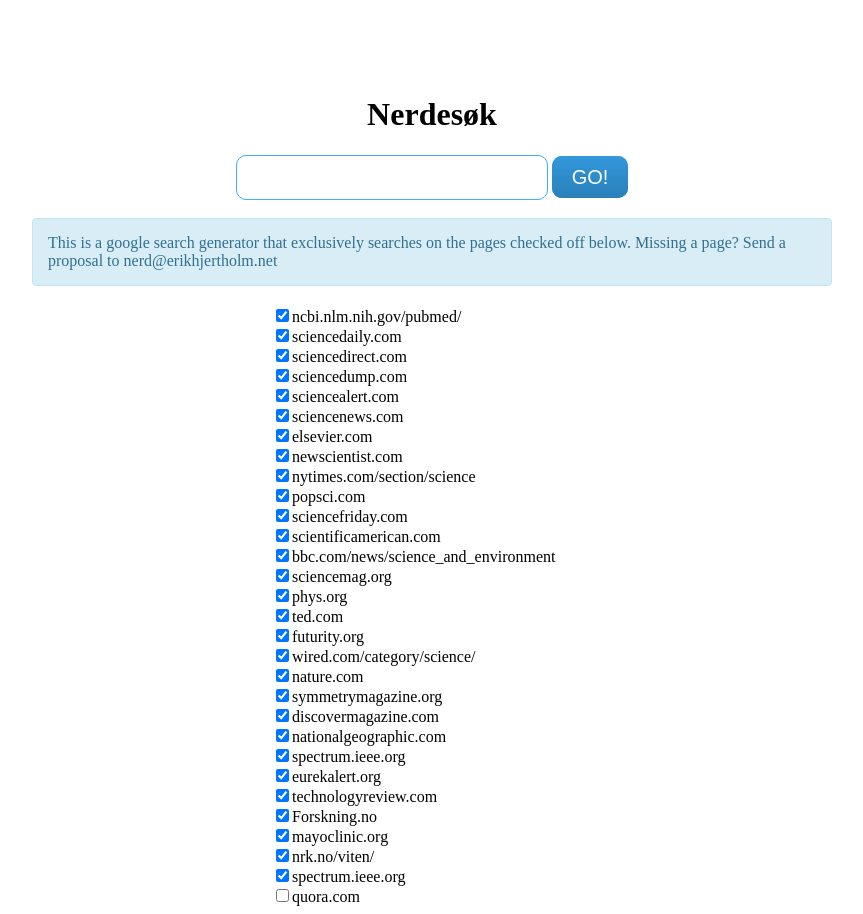
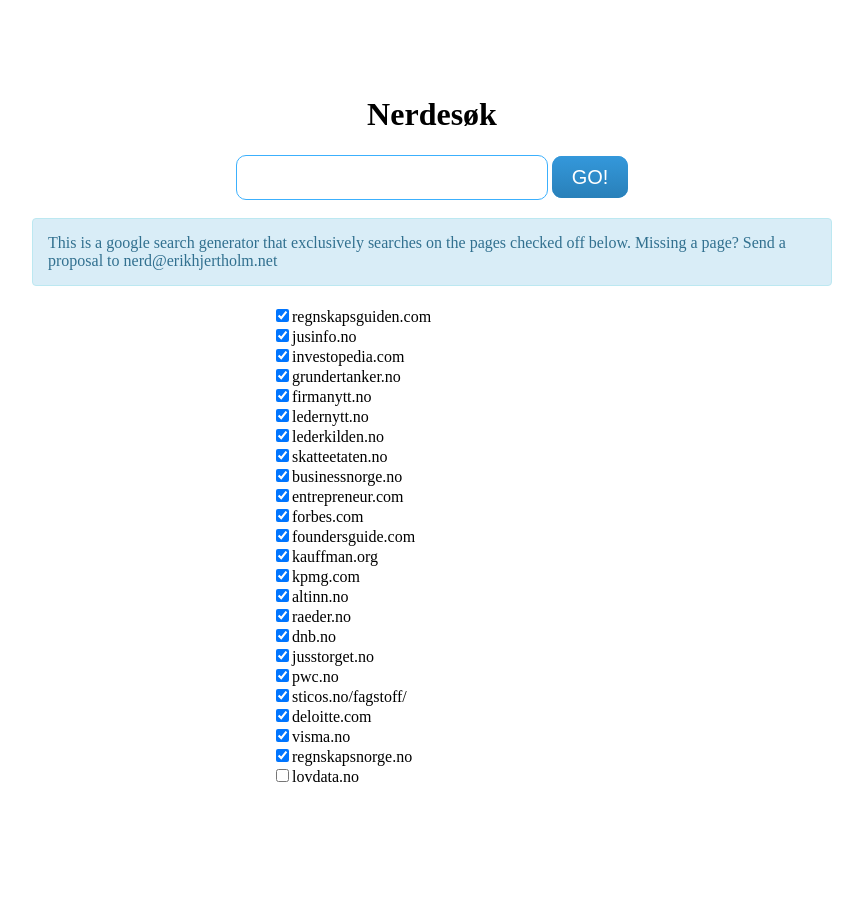
Before and after one commit to erikhjertholm/company, a plain HTML site: page index.html in a window 1280 px wide. Shown: the whole page, without its empty margins (208-1071 px from the left). After the commit the page ends 800 px from the top, so only its background shows below. Drawn offline with Linux system fonts and the light colour scheme.

Commit message:
Update index.html

```diff
--- a/index.html
+++ b/index.html
@@ -10,36 +10,30 @@
     <!-- here's the sites list. -->
     <script id="data">
         window.sites = [
-		"ncbi.nlm.nih.gov/pubmed/",
-            "sciencedaily.com",
-            "sciencedirect.com",
-            "sciencedump.com",
-            "sciencealert.com",
-            "sciencenews.com",
-            "elsevier.com",
-            "newscientist.com",
-            "nytimes.com/section/science",
-            "popsci.com",
-            "sciencefriday.com",
-            "scientificamerican.com",
-            "bbc.com/news/science_and_environment",
-            "sciencemag.org",
-            "phys.org",
-            "ted.com",
-            "futurity.org",
-            "wired.com/category/science/",
-            "nature.com",
-            "symmetrymagazine.org",
-            "discovermagazine.com",
-            "nationalgeographic.com",
-            "spectrum.ieee.org",
-            "eurekalert.org",
-            "technologyreview.com",
-            "Forskning.no",
-            "mayoclinic.org",
-	    "nrk.no/viten/",
-	    "spectrum.ieee.org",
-	    "quora.com",
+		"regnskapsguiden.com",
+            "jusinfo.no",
+            "investopedia.com",
+            "grundertanker.no",
+            "firmanytt.no",
+            "ledernytt.no",
+            "lederkilden.no",
+            "skatteetaten.no",
+            "businessnorge.no",
+            "entrepreneur.com",
+            "forbes.com",
+            "foundersguide.com",
+            "kauffman.org",
+            "kpmg.com",
+            "altinn.no",
+            "raeder.no",
+            "dnb.no",
+            "jusstorget.no",
+            "pwc.no",
+            "sticos.no/fagstoff/",
+            "deloitte.com",
+            "visma.no",
+            "regnskapsnorge.no",
+            "lovdata.no",
         ];
     </script>
 
```
